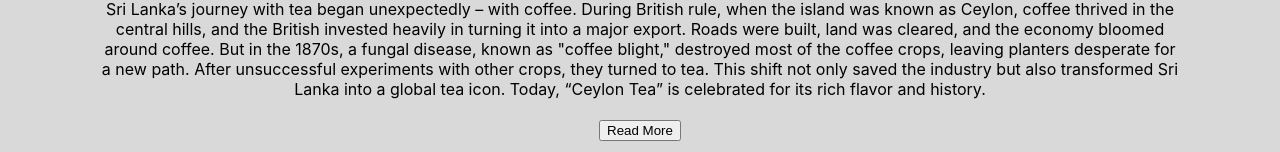
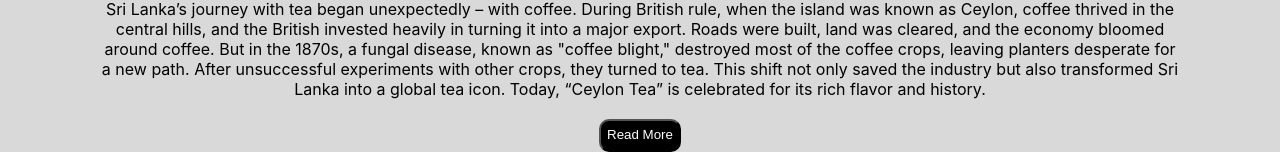
Before and after one commit to KushaRa/CeySip, a React (Create React App) app in the folder ceylon_t/: page / in a window 1280 px wide. Shown: the part 1389-1541 px from the top of the page. Built offline with nearby package versions, Linux system fonts and the light colour scheme.

Commit message:
change animations

```diff
--- a/ceylon_t/src/Components/hero.css
+++ b/ceylon_t/src/Components/hero.css
@@ -1,11 +1,12 @@
 @keyframes appear{
     from{
-        opacity:0.5;
-        scale:0.5s;
+        opacity:0;
+        transform: translateX(-100px);
     }
     to{
         opacity:1;
         scale:1;
+        transform: translateX(0px);
     }
 }
 body{
@@ -15,6 +16,9 @@
     overflow-y: scroll;
     height: 100vh;
     background-color: #D9D9D9;
+    animation: appear linear;
+    animation-timeline: view();
+    animation-range: entry 0% cover 30%;
 
 }
 .section0{
@@ -33,5 +37,8 @@
     font-size: 45px;
     font-family:'Trebuchet MS', 'Lucida Sans Unicode', 'Lucida Grande', 'Lucida Sans', Arial, sans-serif;
     font-weight: normal;
+    animation: appear linear;
+    animation-timeline: view();
+    animation-range: entry 0% cover 30%;
 
 }
--- a/ceylon_t/src/Pages/section1/section1.css
+++ b/ceylon_t/src/Pages/section1/section1.css
@@ -1,11 +1,12 @@
 @keyframes appear{
     from{
         opacity:0;
-        scale:0.5s;
+        transform: translateX(-100px);
     }
     to{
         opacity:1;
         scale:1;
+        transform: translateX(0px);
     }
 }
 
@@ -15,7 +16,7 @@
   margin-top: 0px;
   animation: appear linear;
   animation-timeline: view();
-  animation-range: entry 30%;
+  animation-range: entry 0% cover 30%;
 }
 
 .sech3{
@@ -27,7 +28,7 @@
 }
 .secHeader {
     align-items: center;
-    transition: width 2s linear 1s, height 2s linear 1s, transform 2s linear 1s;
+
 }
 
 
@@ -39,3 +40,11 @@
   animation-timeline: view();
   animation-range: entry 30%;
 }
+
+.read{
+    position:relative;
+    background-color: black;
+    color:white;
+    border-radius: 10px;
+    line-height: 2;
+}
```
